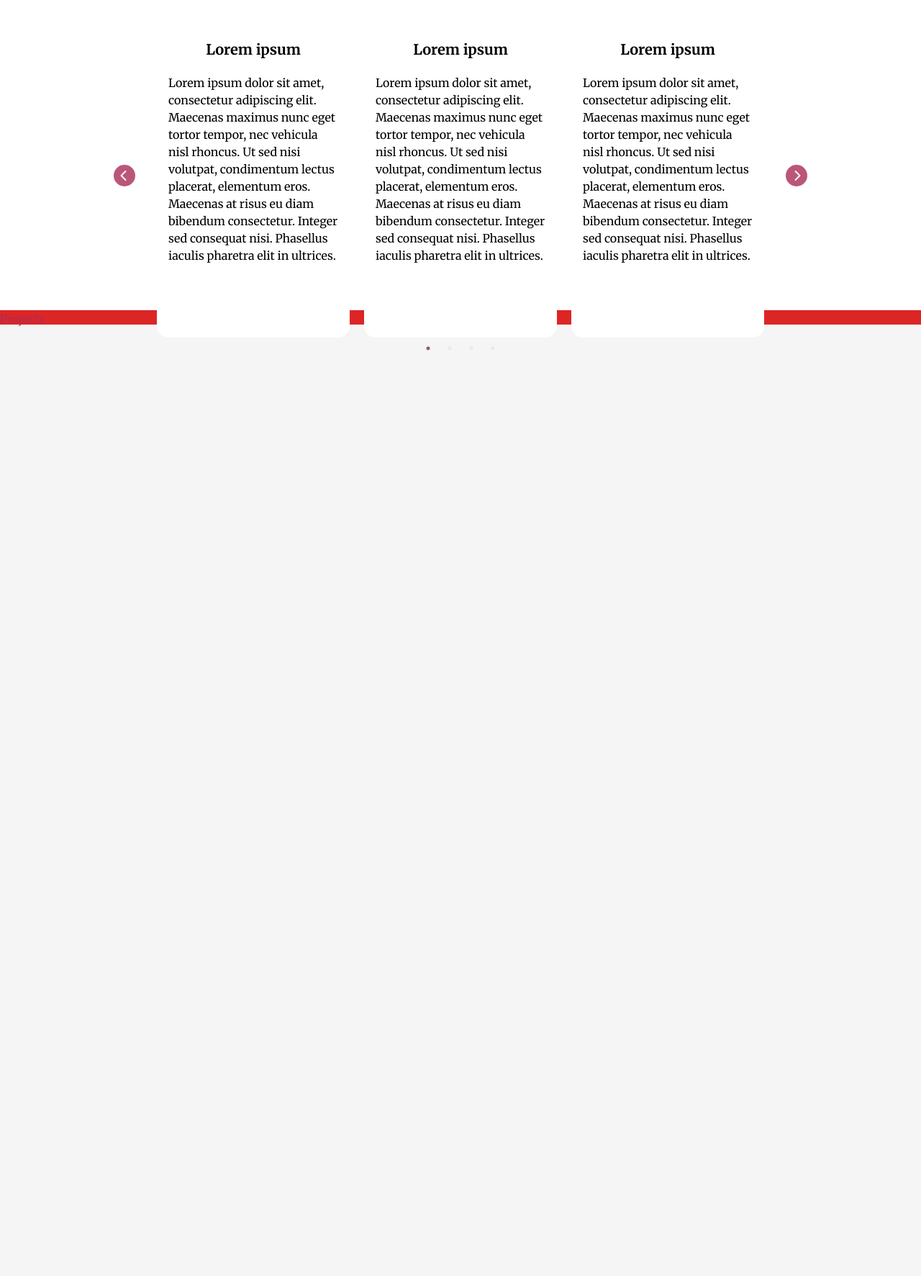
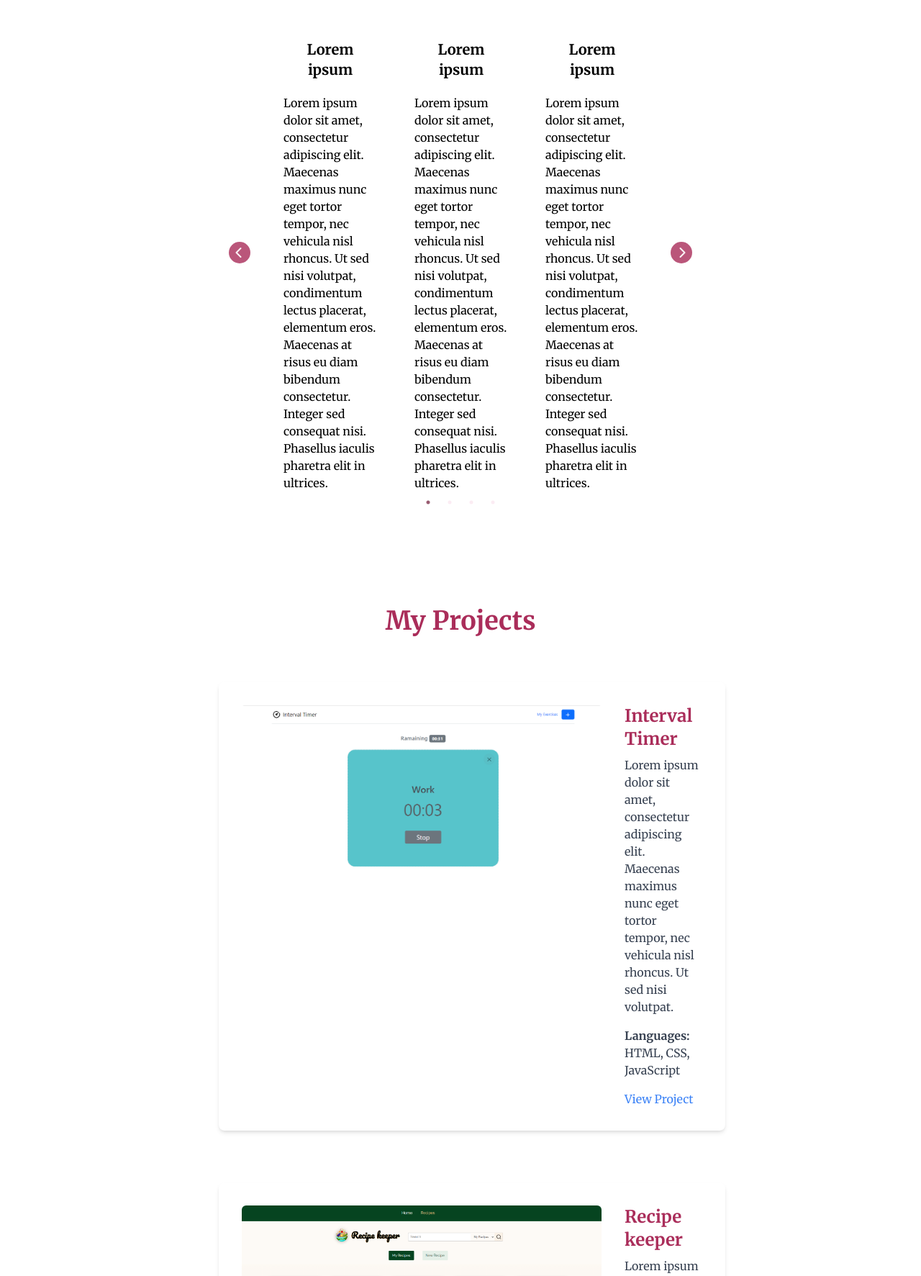
Before and after one commit to AnetaFalkowska/personal-website, a React (Vite) app: page / in a window 1280 px wide. Shown: the part 625-2398 px from the top of the page at 72% size. Before the commit the page ends 1142 px from the top, so only its background shows below. Built offline with nearby package versions, Linux system fonts and the light colour scheme.

Commit message:
Add projects information

```diff
--- a/src/assets/data.ts
+++ b/src/assets/data.ts
@@ -37,7 +37,7 @@ export const skills = [
   { title: "React", value: 80 },
 ];
 
-export const data = [
+export const skillData = [
   {
     title: "Lorem ipsum",
     description:
@@ -74,3 +74,23 @@ export const data = [
       "Lorem ipsum dolor sit amet, consectetur adipiscing elit. Maecenas maximus nunc eget tortor tempor, nec vehicula nisl rhoncus. Ut sed nisi volutpat, condimentum lectus placerat, elementum eros. Maecenas at risus eu diam bibendum consectetur. Integer sed consequat nisi. Phasellus iaculis pharetra elit in ultrices. ",
   },
 ];
+
+export const projectData = [
+  {
+    id:"p1",
+    title: "Interval Timer",
+    description: "Lorem ipsum dolor sit amet, consectetur adipiscing elit. Maecenas maximus nunc eget tortor tempor, nec vehicula nisl rhoncus. Ut sed nisi volutpat.",
+    languages: "HTML, CSS, JavaScript",
+    link: "",
+    image: "/IntervalTimer.PNG",
+  },
+  {
+    id:"p2",
+    title: "Recipe keeper",
+    description: "Lorem ipsum dolor sit amet, consectetur adipiscing elit. Maecenas maximus nunc eget tortor tempor, nec vehicula nisl rhoncus. Ut sed nisi volutpat.",
+    languages: "React, HTML, CSS, JavaScript",
+    link: "https://recipe-keeper-frontend.onrender.com",
+    image: "/RecipeKeeper.PNG",
+  },
+
+];
--- a/src/components/MainSection.tsx
+++ b/src/components/MainSection.tsx
@@ -1,5 +1,5 @@
 import { twMerge } from "tailwind-merge";
-import { buttonStyles } from "./Button.tsx";
+import { buttonStyles } from "../layouts/Button.tsx";
 import SkillsSlider from "./SkillsSlider.tsx";
 import Projects from "./Projects.tsx";
 
@@ -8,7 +8,7 @@ export function MainSection() {
 
   return (
     <>
-      <div className="h-dvh flex flex-col items-center pt-20 my-20">
+      <div className="w-[50%] mx-auto flex flex-col items-center pt-20 my-20">
         <h3 className="font-bold text-3xl">aneta__falkowska</h3>
         <p className="font-bold text-4xl mt-8">React Web Developer</p>
         <a href="#projects" className={twMerge(buttonStyles(), "my-24")}>
--- /dev/null
+++ b/src/components/ProjectCard.tsx
@@ -0,0 +1,40 @@
+type ProjectCardProps = {
+  image: string;
+  title: string;
+  description: string;
+  languages: string;
+  link: string;
+};
+
+export default function ProjectCard({
+  image,
+  title,
+  description,
+  languages,
+  link,
+}: ProjectCardProps) {
+  return (
+    <div className="bg-white w-full gap-8 flex flex-col xl:flex-row justify-start items-center xl:items-start rounded-lg shadow-md m-4 p-8">
+      <img
+        src={image}
+        alt={`${title} screenshot`}
+        className="max-w-[80%] xl:max-w-[500px] rounded-md object-contain mb-4"
+      ></img>
+      <div className="flex-shrink">
+        <h2 className="text-2xl font-bold mb-2">{title}</h2>
+        <p className="text-gray-700 mb-4">{description}</p>
+        <p className="text-gray-700 mb-4">
+          <strong>Languages: </strong>
+          {languages}
+        </p>
+        <a
+          href={link}
+          target="_blank"
+          className="text-blue-500 hover:underline"
+        >
+          View Project
+        </a>
+      </div>
+    </div>
+  );
+}
--- a/src/components/Projects.tsx
+++ b/src/components/Projects.tsx
@@ -1,7 +1,15 @@
+import { projectData } from "../assets/data.ts";
+import ProjectCard from "./ProjectCard.tsx";
+
 export default function () {
   return (
-    <div id="projects" className="flex h-5 bg-red-600">
-      Projects
+    <div id="projects" className="w-[60%] mx-auto p-8 scroll-mt-24">
+      <h1 className="text-4xl font-bold text-center mb-12">My Projects</h1>
+      <div className="flex flex-col gap-10">
+        {projectData.map((project) => (
+          <ProjectCard key={project.id} title={project.title} description={project.description} link={project.link} image={project.image} languages={project.languages}/>
+        ))}
+      </div>
     </div>
   );
 }
--- a/src/components/SkillsSlider.tsx
+++ b/src/components/SkillsSlider.tsx
@@ -1,7 +1,7 @@
 import "slick-carousel/slick/slick.css";
 import "slick-carousel/slick/slick-theme.css";
 import Slider, { CustomArrowProps } from "react-slick";
-import { data } from "../assets/data.ts";
+import { skillData } from "../assets/data.ts";
 import {ChevronRight, ChevronLeft} from "lucide-react"
 
 
@@ -52,10 +52,10 @@ function SampleNextArrow(props:CustomArrowProps) {
   };
 
   return (
-    <div className="w-[75%] mx-auto p-12">
+    <div className="w-full p-12">
 
         <Slider {...settings}>
-          {data.map((d) => (
+          {skillData.map((d) => (
             <div className="bg-white h-[450px] text-black rounded-2xl p-4">
               <p className="text-xl font-semibold text-center my-5">{d.title}</p>
               <p className="">{d.description}</p>
--- a/src/layouts/Navbar.tsx
+++ b/src/layouts/Navbar.tsx
@@ -6,7 +6,7 @@ export default function Navbar() {
   const location = useLocation();
 
   return (
-    <nav className="sticky top-0 z-50 flex gap-28 justify-between bg-secondary-background font-semibold px-12 pt-8 pb-10">
+    <nav className="sticky top-0 z-50 flex justify-between bg-secondary-background font-semibold px-[20%] pt-8 pb-10">
       <NavLink to="/" className="hover:font-black">aneta__falkowska</NavLink>
       <ul className="flex gap-20">
         <div className="w-9"><li>
--- a/src/pages/Resume.tsx
+++ b/src/pages/Resume.tsx
@@ -1,11 +1,12 @@
 import DeskImg from "../assets/desk.png";
 import ProfilePicture from "../assets/Aneta1.jpg";
-import Button from "../components/Button";
-import ResumeSection from "../layouts/ResumeSection";
+import Button from "../layouts/Button.js";
+import ResumeSection from "../components/ResumeSection.js";
 import { experience, education, skills } from "../assets/data.js";
-import ResumeItem from "../layouts/ResumeItem";
-import SkillItem from "../layouts/SkillItem.js";
+import ResumeItem from "../components/ResumeItem.js";
+import SkillItem from "../components/SkillItem.js";
 import { CircleArrowUp } from "lucide-react";
+import Projects from "../components/Projects.js";
 
 const scrollToTop = () => {
   document.getElementById("resume-nav").scrollIntoView({ behavior: "smooth" });
@@ -14,11 +15,11 @@ const scrollToTop = () => {
 export default function Resume() {
   return (
     <div className="w-[100%] flex flex-col">
-      <section className="flex">
+      <section className="flex  bg-secondary px-[20%]">
         <div className="flex-grow">
           <nav
             id="resume-nav"
-            className="flex justify-center bg-secondary text-secondary-button-text font-thin italic py-8 m-0 scroll-mt-24"
+            className="flex justify-center text-secondary-button-text font-thin italic py-8 m-0 scroll-mt-24"
           >
             <ul className="flex gap-8">
               <li className="text-center hover:text-gray-400 whitespace-nowrap">
@@ -40,9 +41,9 @@ export default function Resume() {
           <div className="flex-grow h-[400px] relative">
             <img
               src={DeskImg}
-              className="w-full h-full object-cover absolute top-0 left-0 z-40"
+              className="z-10 w-full h-full object-cover absolute top-0 left-0"
             />
-            <div className="absolute bottom-20 left-8 text-secondary-button-text">
+            <div className="z-20 absolute bottom-20 left-8 text-secondary-button-text">
               <p className="uppercase text-2xl font-thin tracking-widest mb-2">
                 Hello, I'm
               </p>
@@ -54,7 +55,7 @@ export default function Resume() {
           </div>
         </div>
 
-        <div className="w-[30%] max-w-[320px] flex flex-col gap-10 justify-end items-center bg-secondary text-secondary-button-text pb-12">
+        <div className="w-[30%] max-w-[320px] flex flex-col gap-10 justify-end items-center text-secondary-button-text pb-12">
           <img src={ProfilePicture} className="w-40 rounded-[50%] shadow-lg" />
           <div className="text-center text-sm">
             <p>https://github.com/AnetaFalkowska</p>
@@ -112,7 +113,6 @@ export default function Resume() {
         </ResumeSection>
       </div>
       <ResumeSection
-
         id="skills"
         title="Skills"
         description="What I bring to the table"
@@ -126,13 +126,13 @@ export default function Resume() {
         </ul>
       </ResumeSection>
       <ResumeSection
-
         id="interests"
         title="Interests"
         description="Out of office"
       >
         Lorem ipsum dolor sit amet, con
       </ResumeSection>
+      <Projects />
       <footer className="grid grid-cols-3 justify-items-center bg-secondary text-secondary-button-text text-sm py-8 px-10 m-0">
         <div>
           <p>https://github.com/AnetaFalkowska</p>
```
Also changed, not shown: public/IntervalTimer.PNG (added), public/RecipeKeeper.PNG (added), src/components/ResumeItem.tsx (renamed from src/layouts/ResumeItem.tsx), src/components/ResumeSection.tsx (renamed from src/layouts/ResumeSection.tsx), src/components/SkillItem.tsx (renamed from src/layouts/SkillItem.tsx), src/layouts/Button.tsx (renamed from src/components/Button.tsx).
